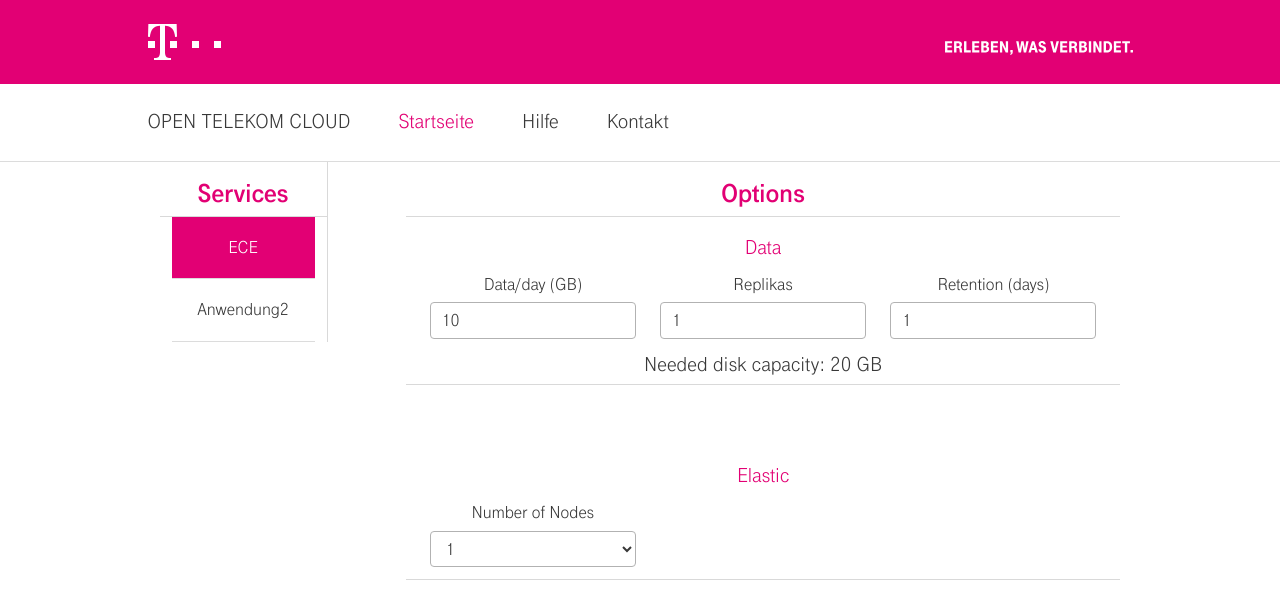
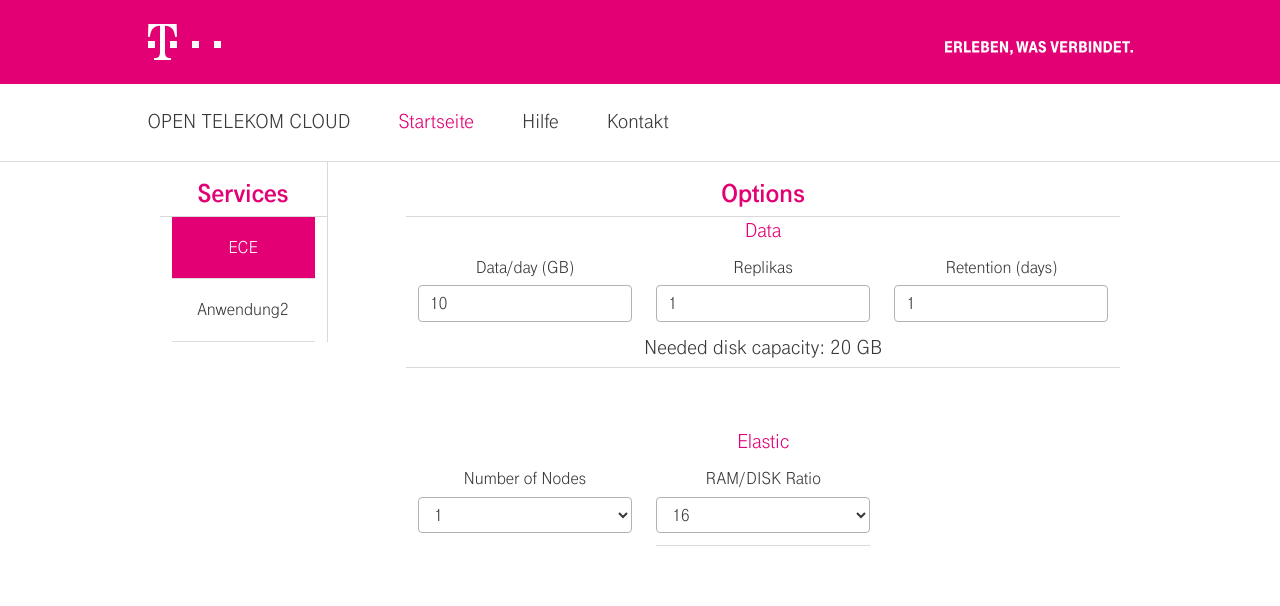
Before and after one commit to Felixkruemel/tssystems-pricingcalc, a Vue app: page / in a window 1280 px wide. Both pictures are taken after a click on the link "ECE". Shown: the top 606 px of the page. Built offline with nearby package versions, Linux system fonts and the light colour scheme.

Commit message:
implemented elasticramratio as component

```diff
--- a/src/App.vue
+++ b/src/App.vue
@@ -17,7 +17,14 @@
         </div>
           <ecedata v-bind:datacapacity="datacapacity" v-bind:dataday="dataday" v-bind:datareplikas="datareplikas" v-bind:dataretention="dataretention" v-on:changedataday="vuedataday" v-on:changedatareplikas="vuedatareplikas" v-on:changedataretention="vuedataretention" style="border-bottom-style: solid; border-color: #d9d9d9; border-width: 1px"></ecedata>
           <div class="row offset-bottom-5 hidden-s hidden-xs"></div>
-          <eceelasticnodes v-bind:elasticanz="elasticanz" v-on:changeelasticnodes="vuechangeelasticnodes" style="border-bottom-style: solid; border-color: #d9d9d9; border-width: 1px"></eceelasticnodes>
+          <h4 style="color:#E20074; text-align: center">Elastic</h4>
+          <div class="col-l-4">
+            <eceelasticnodes v-bind:elasticanz="elasticanz" v-on:changeelasticnodes="vuechangeelasticnodes"></eceelasticnodes>
+          </div>
+           <div class="col-l-4">
+             <eceelasticramratio v-bind:elasticramratio="elasticramratio" v-on:changeelasticramratio="vuechangeelasticramratio" style="border-bottom-style: solid; border-color: #d9d9d9; border-width: 1px"></eceelasticramratio>
+           </div>
+
       </div>
       <!-- End of Implentation of all ECE containers -->
 
@@ -54,6 +61,7 @@
           dataretention:1,
           datacapacity:20,
           elasticanz:1,
+          elasticramratio:16,
       }
     },
     methods: {
@@ -91,6 +99,11 @@
 
         alert(this.elasticanz)
       },
+      vuechangeelasticramratio(value) {
+        value=parseInt(value, 10)
+        this.elasticramratio=value
+        alert(this.elasticramratio)
+      },
     },
 
   };
--- a/src/components/ece/data/ecedata.vue
+++ b/src/components/ece/data/ecedata.vue
@@ -1,5 +1,5 @@
 <template>
-    <div class="col-l-12 col-m-12 col-s-12 col-xs-emphased">
+    <div>
         <p class="hidden-xl hidden-l hidden-m"></p>
         <p class="hidden-xl hidden-l hidden-m"></p>
         <h4 style="color:#E20074; text-align: center">Data</h4>
--- a/src/components/ece/elastic/eceelasticnodes.vue
+++ b/src/components/ece/elastic/eceelasticnodes.vue
@@ -1,9 +1,7 @@
 <template>
-    <div class="col-l-12 col-m-12 col-s-12 col-xs-emphased">
+    <div>
         <p class="hidden-xl hidden-l hidden-m"></p>
         <p class="hidden-xl hidden-l hidden-m"></p>
-        <h4 style="color:#E20074; text-align: center">Elastic</h4>
-            <div class="col-l-4">
         <p style="text-align: center">Number of Nodes</p>
         <div class="form-input-set">
             <select v-bind:value="elasticanz" v-on:input="$emit('changeelasticnodes', $event.target.value)" class="form-select" style="background: white">
@@ -28,7 +26,6 @@
             </select>
         </div>
     </div>
-    </div>
 </template>
 
 <script>
--- a/src/components/ece/elastic/eceelasticramratio.vue
+++ b/src/components/ece/elastic/eceelasticramratio.vue
@@ -0,0 +1,38 @@
+<template>
+    <div>
+        <p class="hidden-xl hidden-l hidden-m"></p>
+        <p class="hidden-xl hidden-l hidden-m"></p>
+            <p style="text-align: center">RAM/DISK Ratio</p>
+            <div class="form-input-set">
+                <select v-bind:value="elasticramratio" v-on:input="$emit('changeelasticramratio', $event.target.value)" class="form-select" style="background: white">
+                    <option value=16>
+                        <p style="text-align: center">16</p>
+                    </option>
+                    <option value=32>
+                        <p style="text-align: center">32</p>
+                    </option>
+                    <option value=48>
+                        <p style="text-align: center">48</p>
+                    </option>
+                    <option value=64>
+                        <p style="text-align: center">64</p>
+                    </option>
+                </select>
+            </div>
+    </div>
+</template>
+
+<script>
+export default {
+    name:"eceelasticramratio" ,
+    props: {
+        elasticramratio:String,
+    },
+    data () {
+      return {
+
+      }
+    },
+
+}
+</script>
```
Lines whose indentation alone changed are shown as unchanged.
